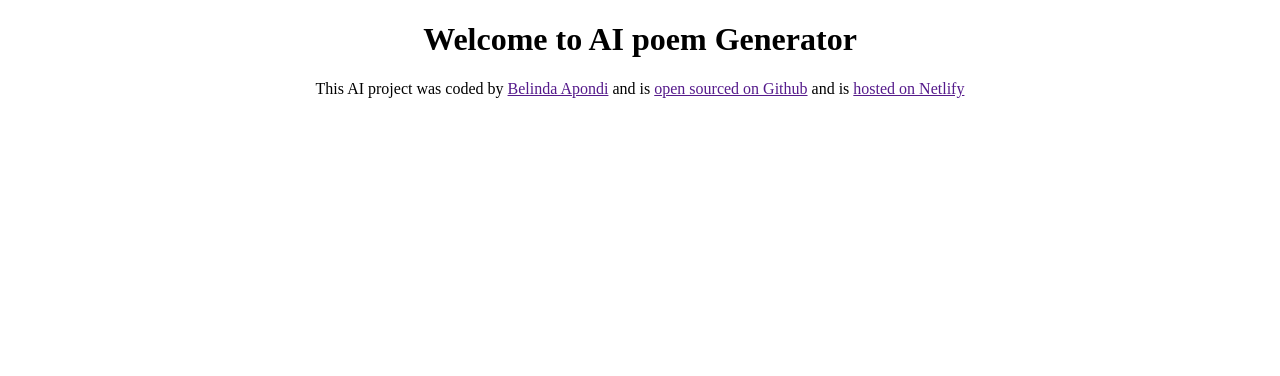
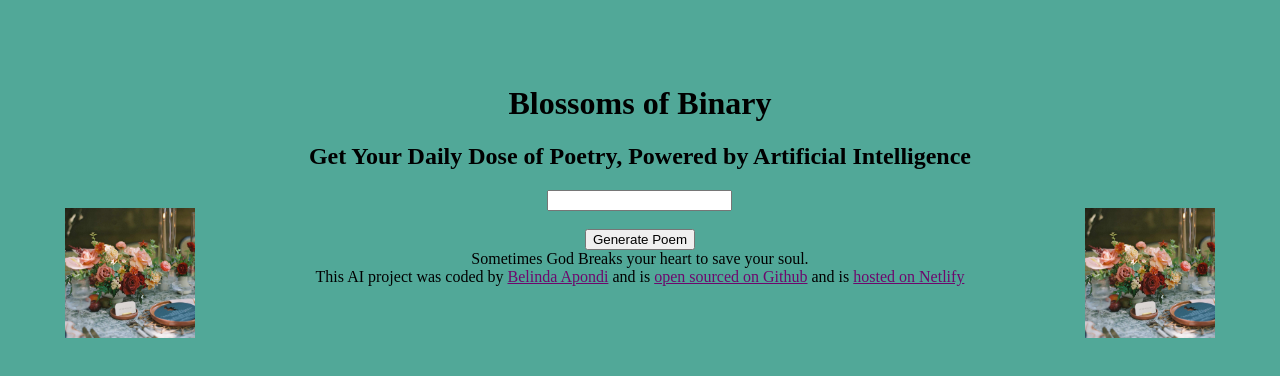
Before and after one commit to Belinda-Apondi/poem-Generator, a plain HTML site: page index.html in a window 1280 px wide. Drawn offline with Linux system fonts and the light colour scheme.

Commit message:
added html and started on css styling

```diff
--- a/index.css
+++ b/index.css
@@ -1,3 +1,18 @@
 body{
     text-align: center;
+    background-color:#51a898;
 }
+
+#mainBody{
+    display: flex;
+    align-items: center;
+    justify-content: space-around;
+}
+
+img{
+    width: 130px;
+    margin-top: 200px;
+}
+a {
+    color: rgb(109, 8, 109);
+}
--- a/index.html
+++ b/index.html
@@ -7,13 +7,39 @@
     <link rel="stylesheet" href="index.css">
 </head>
 <body>
+    <div id="mainBody">
+        <div>
+            <img src="flowers.jpg" alt="a picture of a flower">
+        </div>
+        <div>
             <header>
                 <h1>
-            Welcome to AI poem Generator
+                    Blossoms of Binary
                 </h1>
+                <h2>
+                    Get Your Daily Dose of Poetry, Powered by Artificial Intelligence
+                </h2>
             </header>
+            <main>
+                <form>
+                    <input type="text" placeholder="">
+                    <br>
+                    <br>
+                    <input type="submit" value="Generate Poem">
+                </form>
+                <div>
+                    Sometimes God Breaks your heart to save your soul.
+                </div>
+            </main>
             <footer>
-        This AI project was coded by <a href="">Belinda Apondi</a> and is <a href="">open sourced on Github</a> and is <a href="">hosted on Netlify</a>
+                This AI project was coded by <a href="https://github.com/Belinda-Apondi" target="_blank">Belinda Apondi</a> and is <a href="https://github.com/Belinda-Apondi/poem-Generator" target="_blank">open sourced on Github</a> and is <a href="https://poetic-pallete-by-belinda.netlify.app/" target="_blank">hosted on Netlify</a>
             </footer>
         </body>
+        </div>
+        <div>
+            <img src="flowers.jpg" alt="a picture of a flower">
+        </div>
+
+    </div>
+
 </html>
```
Also changed, not shown: flowers.jpg (added). Lines whose indentation alone changed are shown as unchanged.
